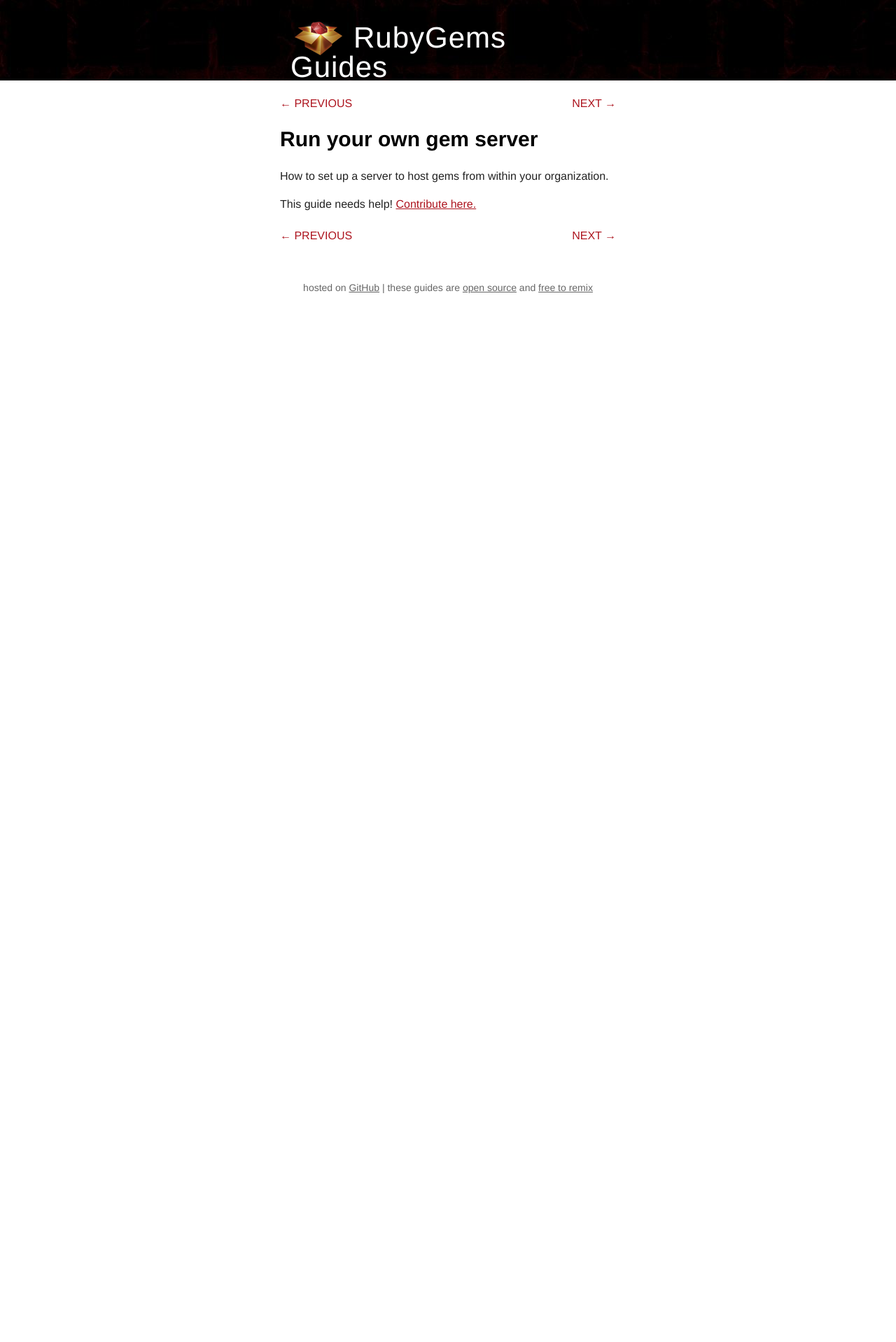
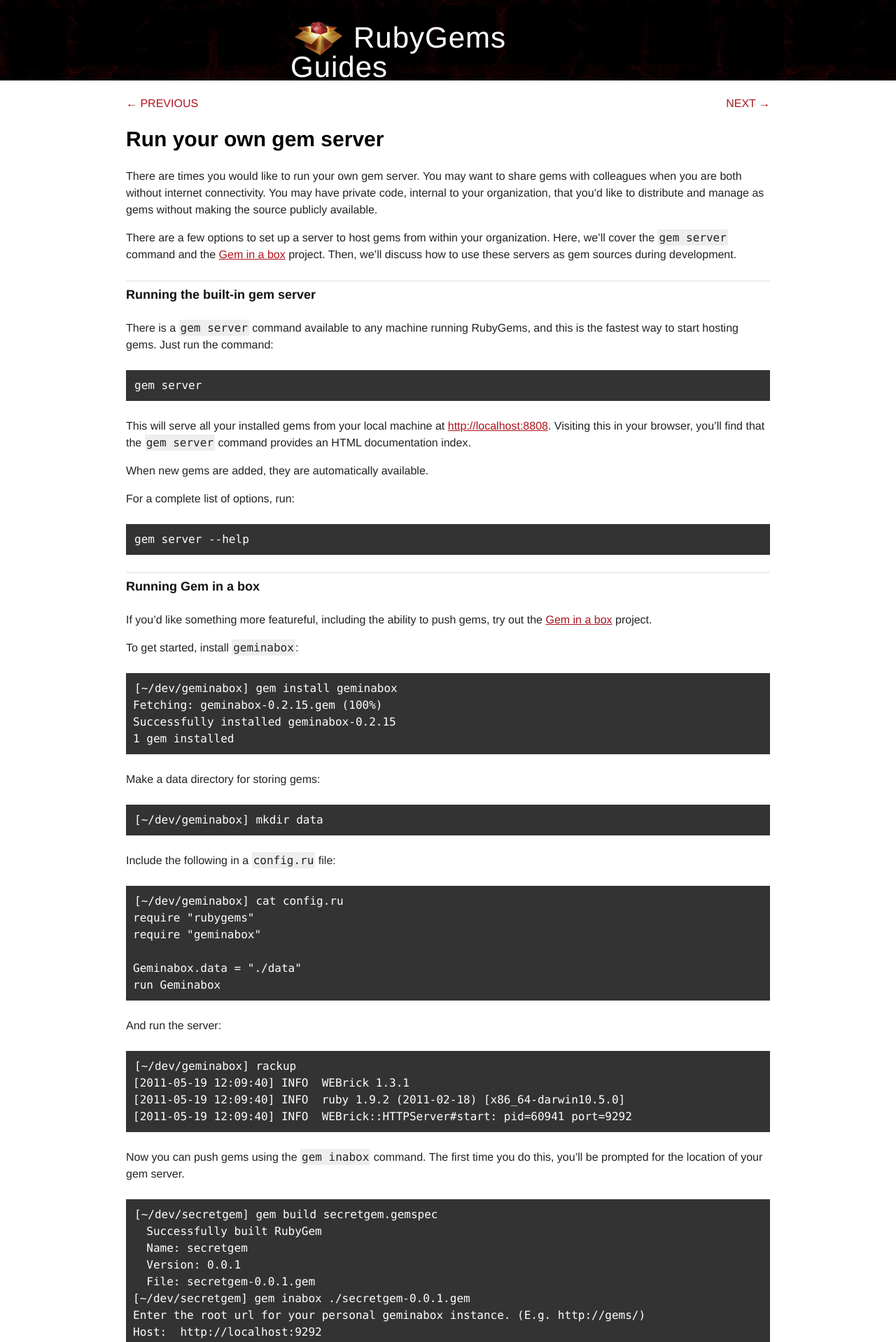
Before and after one commit to radar/guides, a Jekyll site: the page built from run-your-own-gem-server.md, in a window 1280 px wide. Shown: the top 1918 px of the page at 70% size. Built offline with Jekyll 4.4.1, drawn with Linux system fonts in a browser that asks for light colours; before the commit the page ends 900 px from its top, so only the background shows below that; some of the changed text lies outside the part shown.

Commit message:
Documentation for running a gem server via `gem server` or Gem in a box

```diff
--- a/run-your-own-gem-server.md
+++ b/run-your-own-gem-server.md
@@ -5,6 +5,92 @@ previous: /rubygems-org-api
 next: /c-extensions
 ---
 
-How to set up a server to host gems from within your organization.
+{% include big.html %}
 
-This guide needs help! [Contribute here.](http://github.com/rubygems/guides)
+There are times you would like to run your own gem server.  You may want to share gems with colleagues when you are both without internet connectivity.  You may have private code, internal to your organization, that you'd like to distribute and manage as gems without making the source publicly available.
+
+There are a few options to set up a server to host gems from within your organization.  Here, we'll cover the `gem server` command and the [Gem in a box](https://github.com/cwninja/geminabox) project.  Then, we'll discuss how to use these servers as gem sources during development.
+
+## Running the built-in gem server
+
+There is a `gem server` command available to any machine running RubyGems, and this is the fastest way to start hosting gems.  Just run the command:
+
+    gem server
+
+This will serve all your installed gems from your local machine at [http://localhost:8808](http://localhost:8808).  Visiting this in your browser, you'll find that the `gem server` command provides an HTML documentation index.
+
+When new gems are added, they are automatically available.
+
+For a complete list of options, run:
+
+    gem server --help
+
+## Running Gem in a box
+
+If you'd like something more featureful, including the ability to push gems, try out the [Gem in a box](https://github.com/cwninja/geminabox) project.
+
+To get started, install `geminabox`:
+
+    [~/dev/geminabox] gem install geminabox
+    Fetching: geminabox-0.2.15.gem (100%)
+    Successfully installed geminabox-0.2.15
+    1 gem installed
+
+Make a data directory for storing gems:
+
+    [~/dev/geminabox] mkdir data
+
+Include the following in a `config.ru` file:
+
+    [~/dev/geminabox] cat config.ru
+    require "rubygems"
+    require "geminabox"
+
+    Geminabox.data = "./data"
+    run Geminabox
+
+And run the server:
+
+    [~/dev/geminabox] rackup
+    [2011-05-19 12:09:40] INFO  WEBrick 1.3.1
+    [2011-05-19 12:09:40] INFO  ruby 1.9.2 (2011-02-18) [x86_64-darwin10.5.0]
+    [2011-05-19 12:09:40] INFO  WEBrick::HTTPServer#start: pid=60941 port=9292
+
+Now you can push gems using the `gem inabox` command.  The first time you do this, you'll be prompted for the location of your gem server.
+
+    [~/dev/secretgem] gem build secretgem.gemspec
+      Successfully built RubyGem
+      Name: secretgem
+      Version: 0.0.1
+      File: secretgem-0.0.1.gem
+    [~/dev/secretgem] gem inabox ./secretgem-0.0.1.gem
+    Enter the root url for your personal geminabox instance. (E.g. http://gems/)
+    Host:  http://localhost:9292
+    Pushing secretgem-0.0.1.gem to http://localhost:9292/...
+
+There is a web interface available on [http://localhost:9292](http://localhost:9292) as well.  For more information, read the [Gem in a box](https://github.com/cwninja/geminabox) README.
+
+## Using gems from your server
+
+Whether you use `gem server`, Gem in a box, or another gem server, you can configure RubyGems to use your local or internal source alongside other sources such as [http://rubygems.org](http://rubygems.org).
+
+Use the `gem sources` command to add the gem server to your system-wide gem sources.  The following URL is the default for running Gem in a box via `rackup`:
+
+    gem sources --add http://localhost:9292
+
+Then install gems as usual:
+
+    [~] gem install secretgem
+    Successfully installed secretgem-0.0.1
+    1 gem installed
+
+If you're using [Bundler](http://gembundler.com) then you can specify this server as a gem source in your `Gemfile`:
+
+    [~/dev/myapp] cat Gemfile
+    source "http://localhost:9292"
+    gem "secretgem"
+
+    [~/dev/myapp] bundle
+    Using secretgem (0.0.1)
+    Using bundler (1.0.13)
+    Your bundle is complete! Use `bundle show [gemname]` to see where a bundled gem is installed.
```
